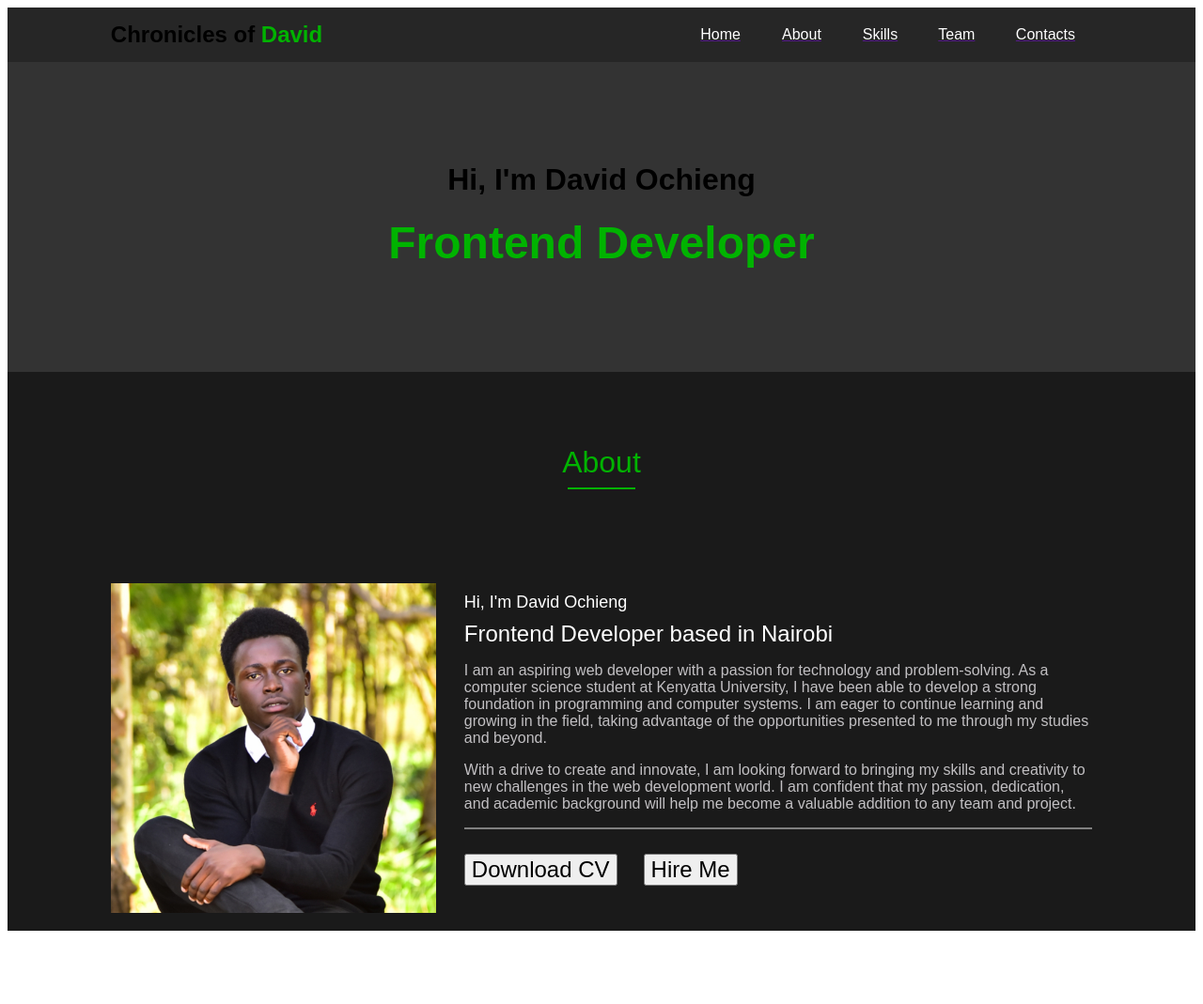
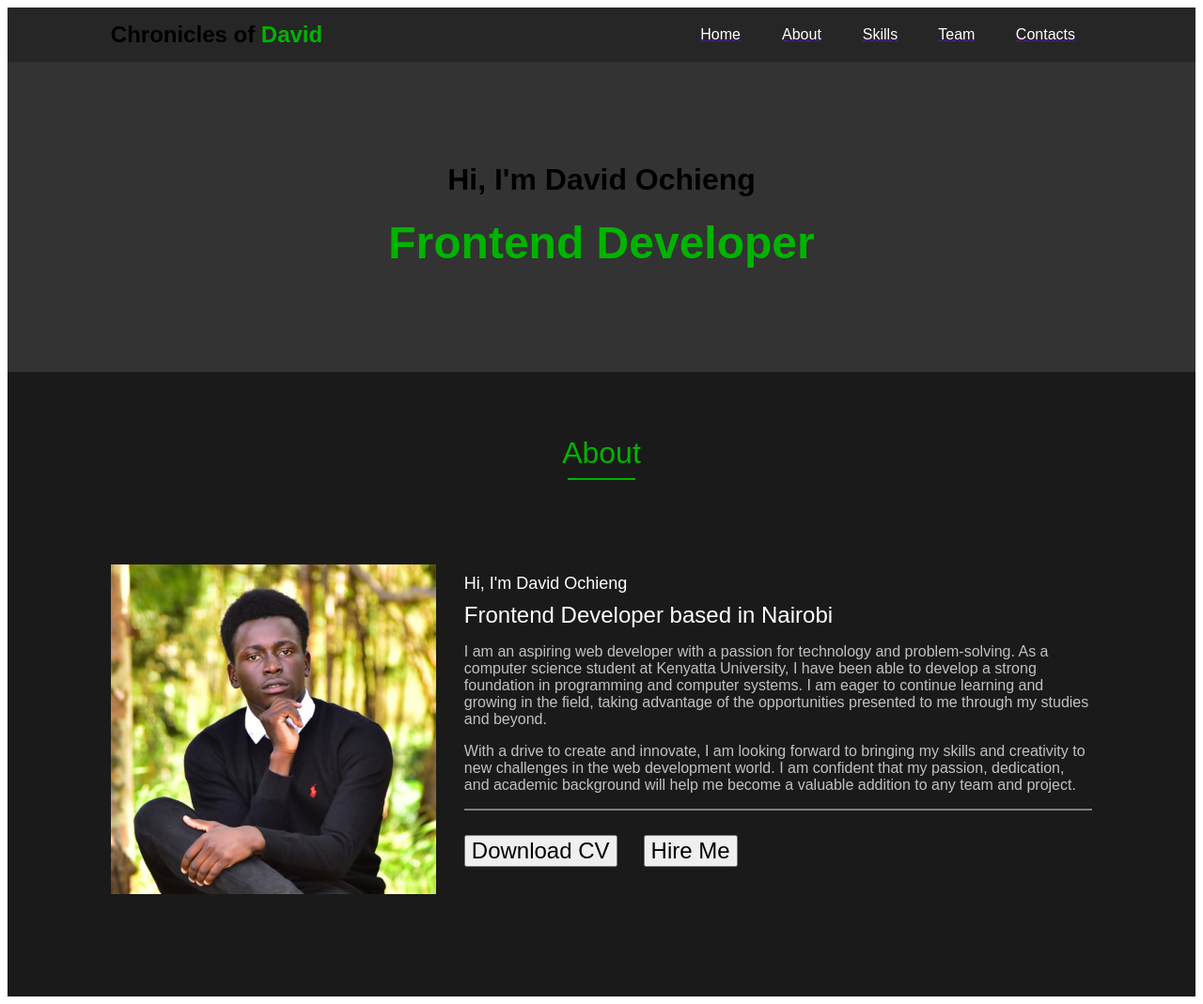
Before and after one commit to DevitoDbug/HTML-project1, a plain HTML site: page index.html in a window 1280 px wide. Shown: the whole page at 94% size. Before the commit the page ends 999 px from the top, so only its background shows below. Drawn offline with Linux system fonts and the light colour scheme.

Commit message:
Few aesthetic changes

```diff
--- a/index.html
+++ b/index.html
@@ -88,7 +88,7 @@
             <table border = "0" width = "85%" cellpadding = "15" cellspacing="0" align = "center">
                 <!-- Heading Start -->
                 <tr>
-                    <td height = "180" align="center" valign = "middle" colspan="2">
+                    <td height = "160" align="center" valign = "middle" colspan="2">
                         <font face = "arial" size = "6" color = "#00b300">
                             About
                         </font>
@@ -154,6 +154,14 @@
                         </table>
                     </td>
                 </tr>
+
+                <!--Section Padding Bottom-->
+                <tr>
+                    <td height = "60" colspan="2">
+                    </td>
+                </tr>
+                 <!--Section Padding Bottom-->
+
             </table>
         </td>
     </tr>
```
